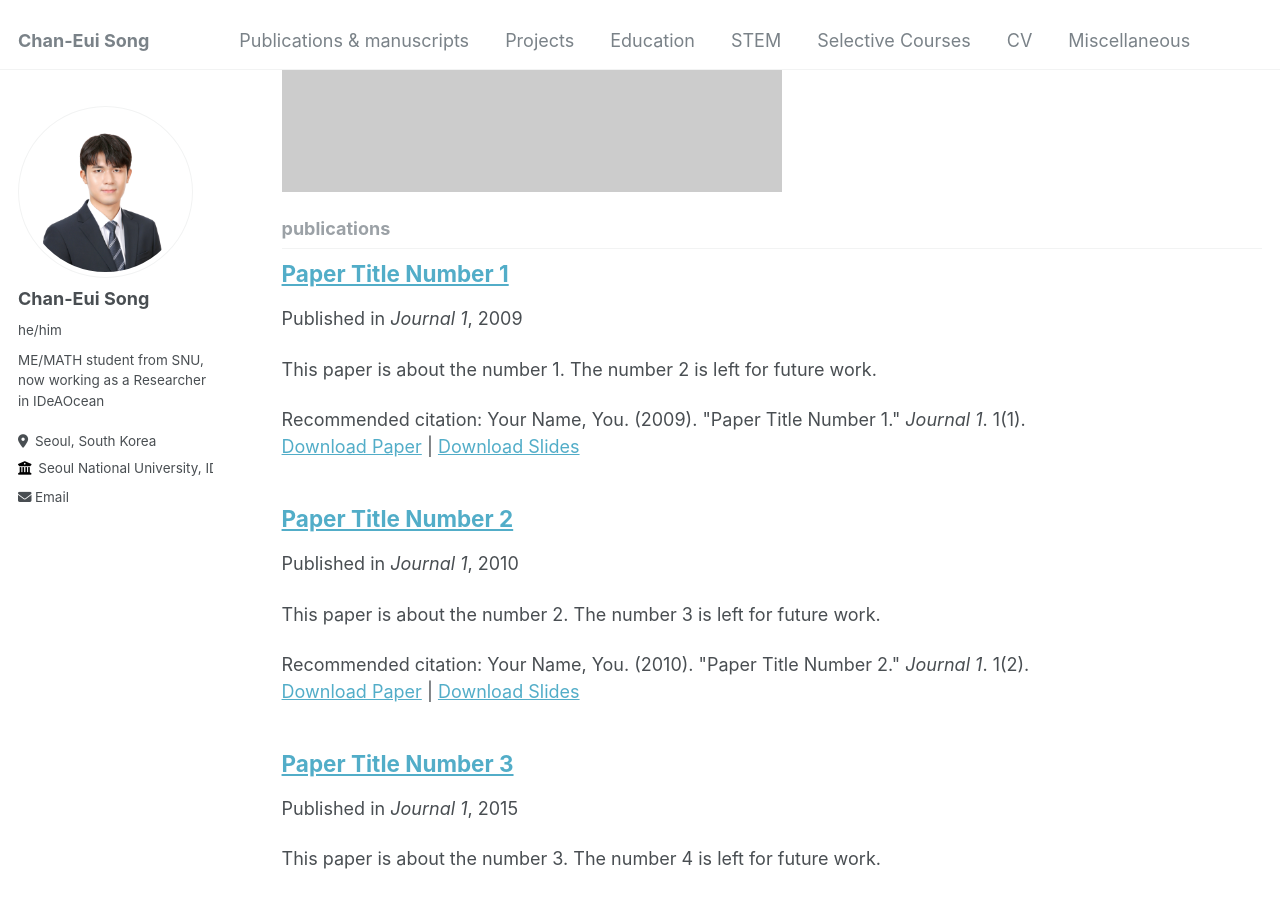
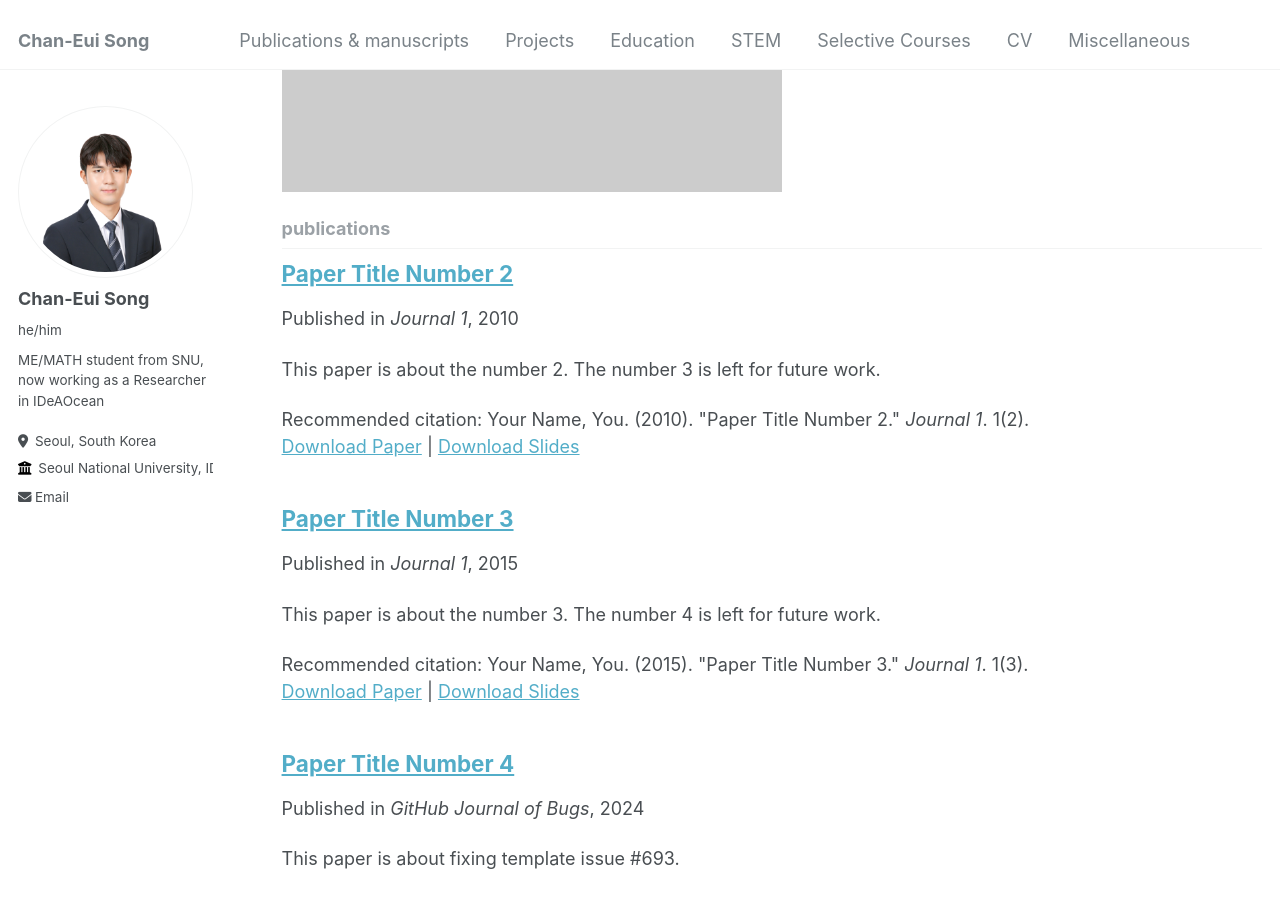
Before and after one commit to cksdml1014/chanisong, a Jekyll site: the page built from _pages/collection-archive.html, in a window 1280 px wide and 900 px high, scrolled down 900 px. Built offline with Jekyll 4.4.1, drawn with Linux system fonts in a browser that asks for light colours.

Commit message:
Update 2009-10-01-paper-title-number-1.md

```diff
--- a/_publications/2009-10-01-paper-title-number-1.md
+++ b/_publications/2009-10-01-paper-title-number-1.md
@@ -1,13 +1,2 @@
----
-title: "Paper Title Number 1"
-collection: publications
-permalink: /publication/2009-10-01-paper-title-number-1
-excerpt: 'This paper is about the number 1. The number 2 is left for future work.'
-date: 2009-10-01
-venue: 'Journal 1'
-slidesurl: 'http://academicpages.github.io/files/slides1.pdf'
-paperurl: 'http://academicpages.github.io/files/paper1.pdf'
-citation: 'Your Name, You. (2009). &quot;Paper Title Number 1.&quot; <i>Journal 1</i>. 1(1).'
----
 
 The contents above will be part of a list of publications, if the user clicks the link for the publication than the contents of section will be rendered as a full page, allowing you to provide more information about the paper for the reader. When publications are displayed as a single page, the contents of the above "citation" field will automatically be included below this section in a smaller font.
```
